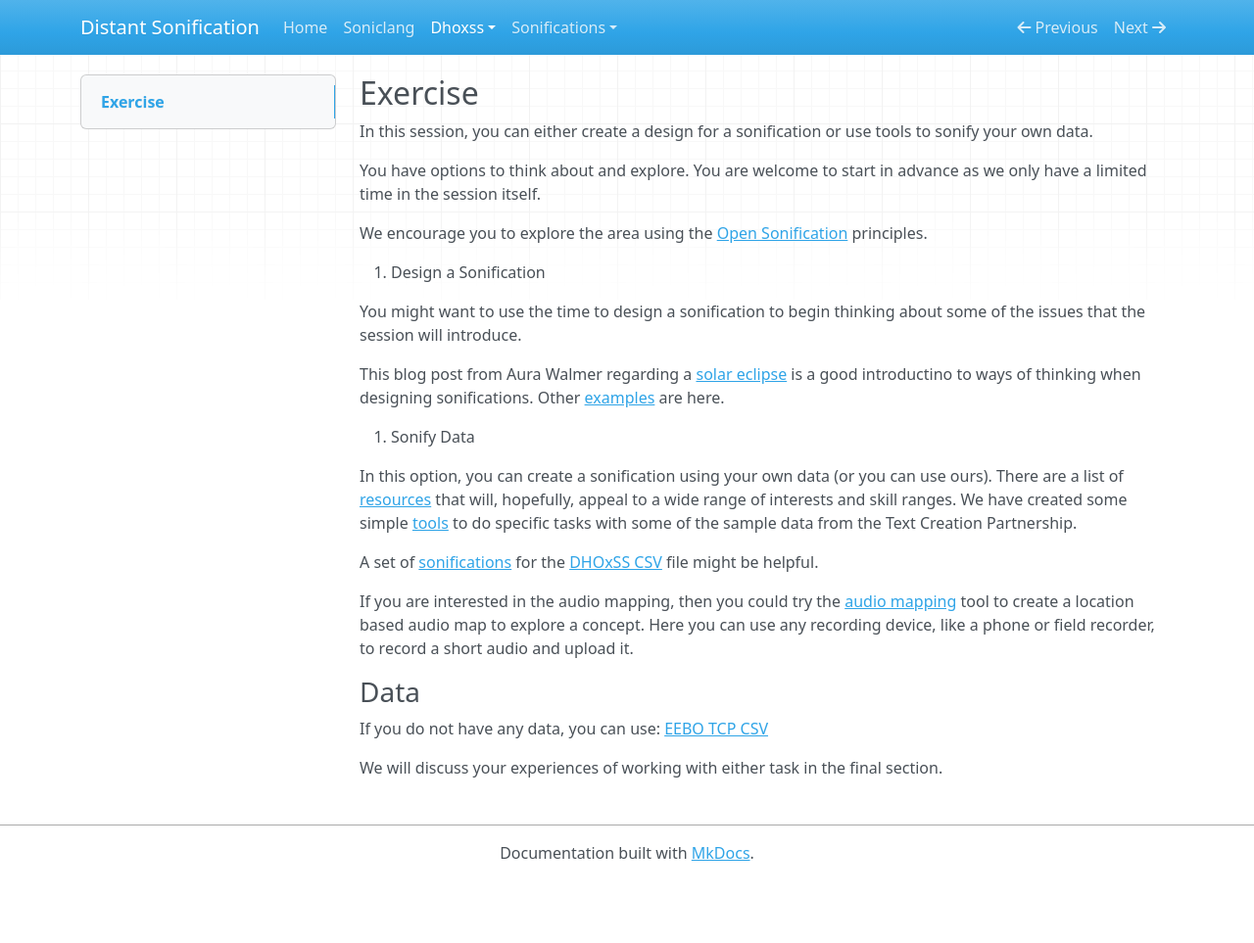
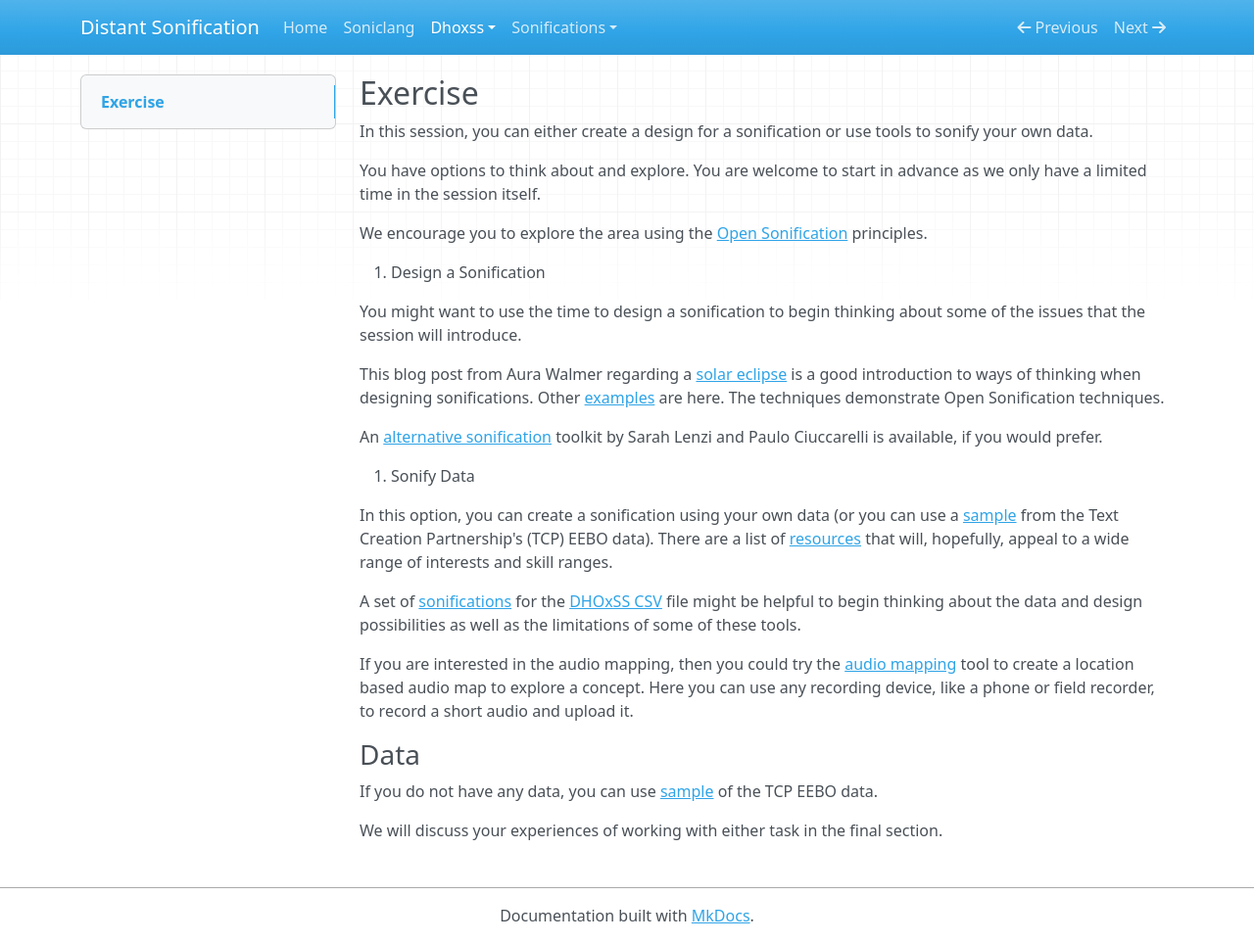
Before and after one commit to iaine/DistantSonification, an MkDocs documentation site: the page built from docs/dhoxss/exercise.md, in a window 1280 px wide and 963 px high. Shown: the whole window at 98% size. Built offline with MkDocs 1.6.1, drawn with Linux system fonts in a browser that asks for light colours; nearby versions of some CDN libraries.

Commit message:
Updated links

```diff
--- a/docs/dhoxss/exercise.md
+++ b/docs/dhoxss/exercise.md
@@ -11,20 +11,20 @@ We encourage you to explore the area using the [Open Sonification](https://opens
 
 You might want to use the time to design a sonification to begin thinking about some of the issues that the session will introduce.
 
-This blog post from Aura Walmer regarding a [solar eclipse](https://aurawalmer.com/eclipse-sonification) is a good introductino to ways of thinking when designing sonifications. Other [examples](https://aurawalmer.com/data-sonification-projects) are here.
+This blog post from Aura Walmer regarding a [solar eclipse](https://aurawalmer.com/eclipse-sonification) is a good introduction to ways of thinking when designing sonifications. Other [examples](https://aurawalmer.com/data-sonification-projects) are here. The techniques demonstrate Open Sonification techniques.
 
+An [alternative sonification](https://sonification.design/resource.html) toolkit by Sarah Lenzi and Paulo Ciuccarelli is available, if you would prefer.
 
 2. Sonify Data
 
-In this option, you can create a sonification using your own data (or you can use ours). There are a list of [resources](resources) that will, hopefully, appeal to a wide range of interests and skill ranges. We have created some simple [tools](tools) to do specific tasks with some of the sample data from the Text Creation Partnership.
+In this option, you can create a sonification using your own data (or you can use a [sample](../assets/dhoxss.csv) from the Text Creation Partnership's (TCP) EEBO data). There are a list of [resources](resources) that will, hopefully, appeal to a wide range of interests and skill ranges.
 
-A set of [sonifications](./dhoxss-sonify/index.html) for the [DHOxSS CSV](../assets/dhoxss.csv) file might be helpful.
+A set of [sonifications](./dhoxss-sonify/index.html) for the [DHOxSS CSV](../assets/dhoxss.csv) file might be helpful to begin thinking about the data and design possibilities as well as the limitations of some of these tools.
 
 If you are interested in the audio mapping, then you could try the [audio mapping](sound-map.html) tool to create a location based audio map to explore a concept. Here you can use any recording device, like a phone or field recorder, to record a short audio and upload it.
 
 ### Data
 
-If you do not have any data, you can use:
-[EEBO TCP CSV](https://github.com/textcreationpartnership/Texts/blob/master/TCP.csv)
+If you do not have any data, you can use [sample](../assets/dhoxss.csv) of the TCP EEBO data.
 
 We will discuss your experiences of working with either task in the final section.
```
Also changed, not shown: docs/dhoxss/resources.md (+4 -0 lines).
